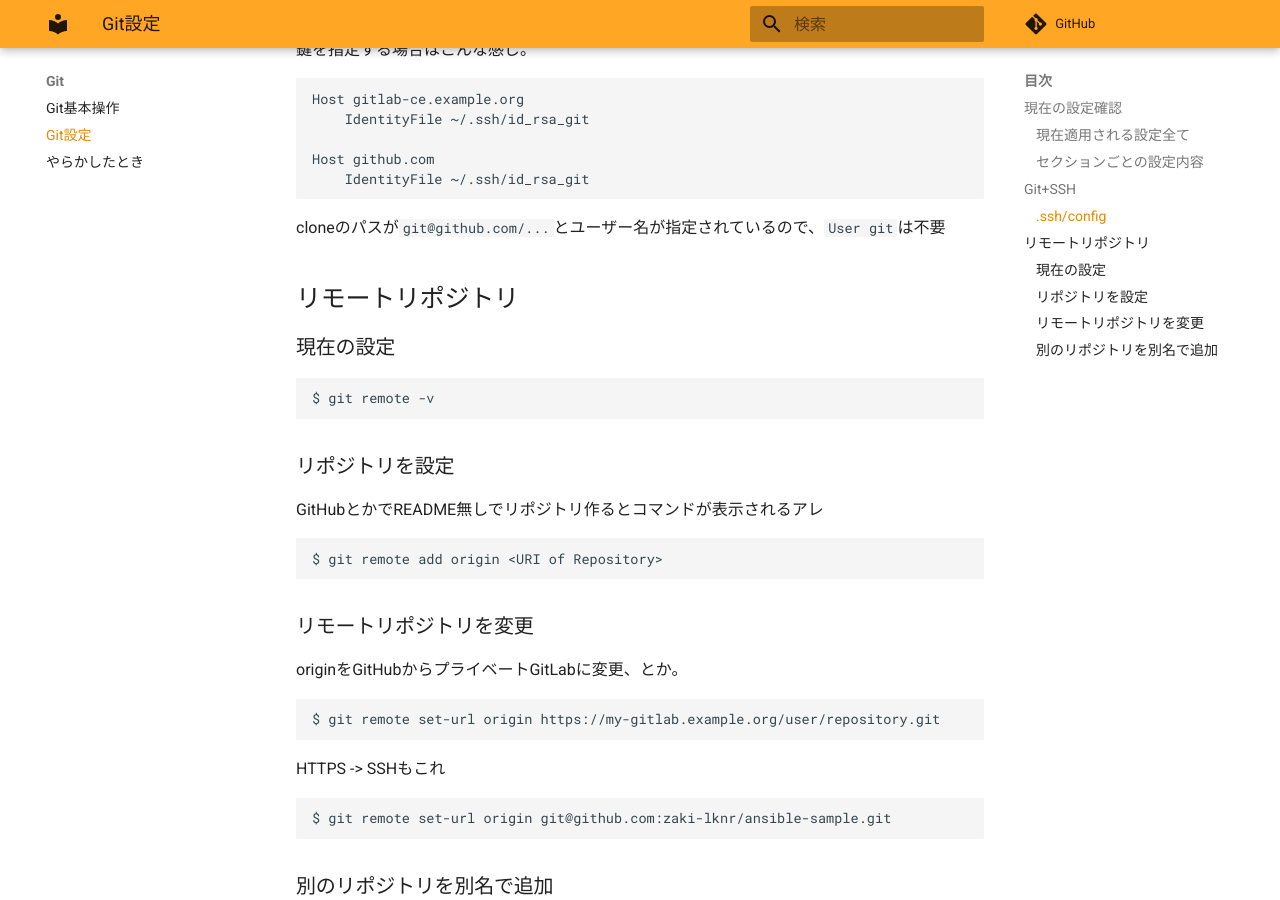
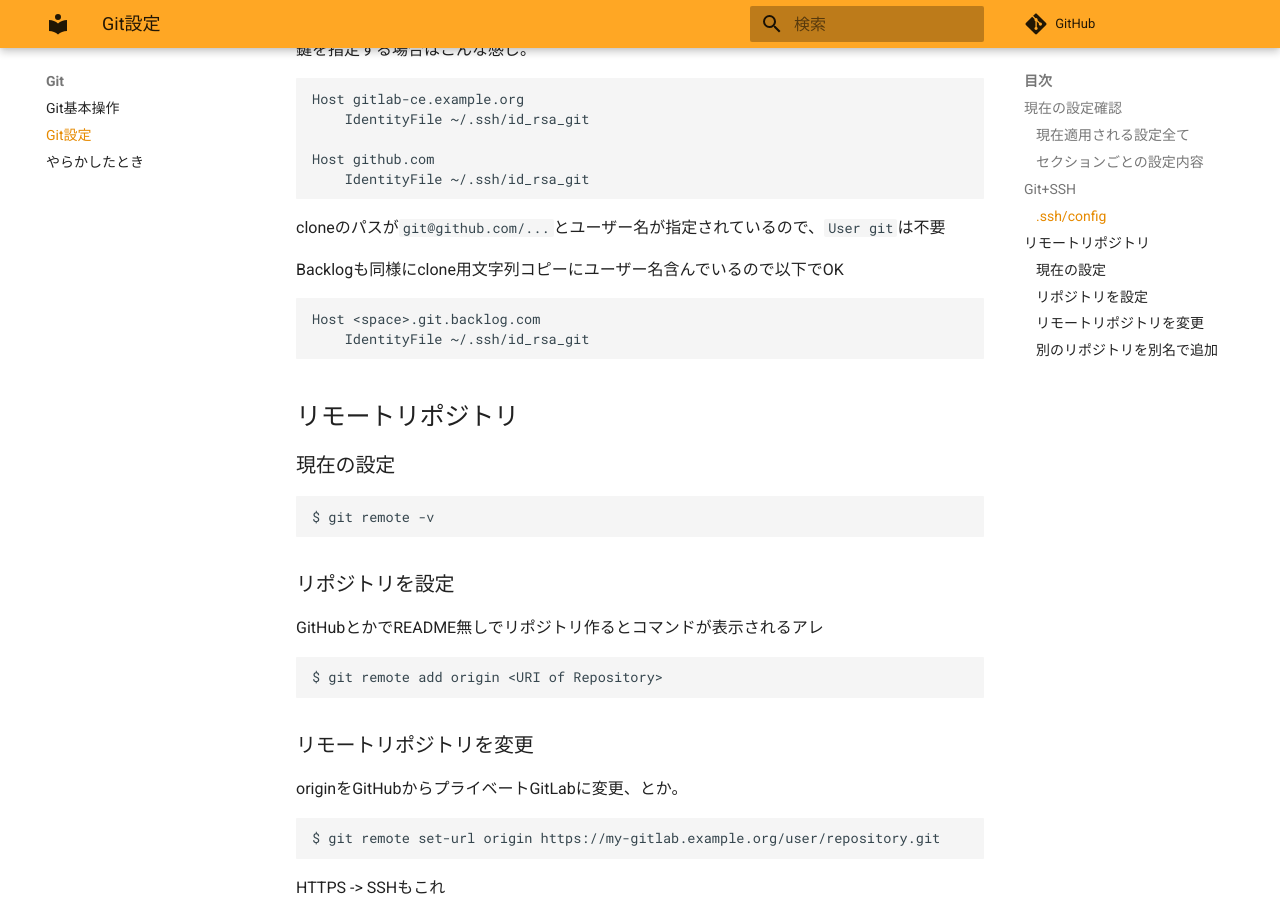
Before and after one commit to zaki-lknr/docs, an MkDocs documentation site: the page built from docs/Git/configure.md, in a window 1280 px wide and 900 px high, scrolled down 625 px. Built offline with MkDocs 1.6.1 and Material for MkDocs 9.7.7, drawn with Linux system fonts in a browser that asks for light colours; comment, search, counter and statistics services are not loaded.

Commit message:
add: git/configure: backlogのssh+git設定

````diff
--- a/docs/Git/configure.md
+++ b/docs/Git/configure.md
@@ -31,6 +31,13 @@ Host github.com
 ```
 
 cloneのパスが`git@github.com/...`とユーザー名が指定されているので、`User git`は不要
+
+Backlogも同様にclone用文字列コピーにユーザー名含んでいるので以下でOK
+
+```
+Host <space>.git.backlog.com
+    IdentityFile ~/.ssh/id_rsa_git
+```
 
 ## リモートリポジトリ
 
````
